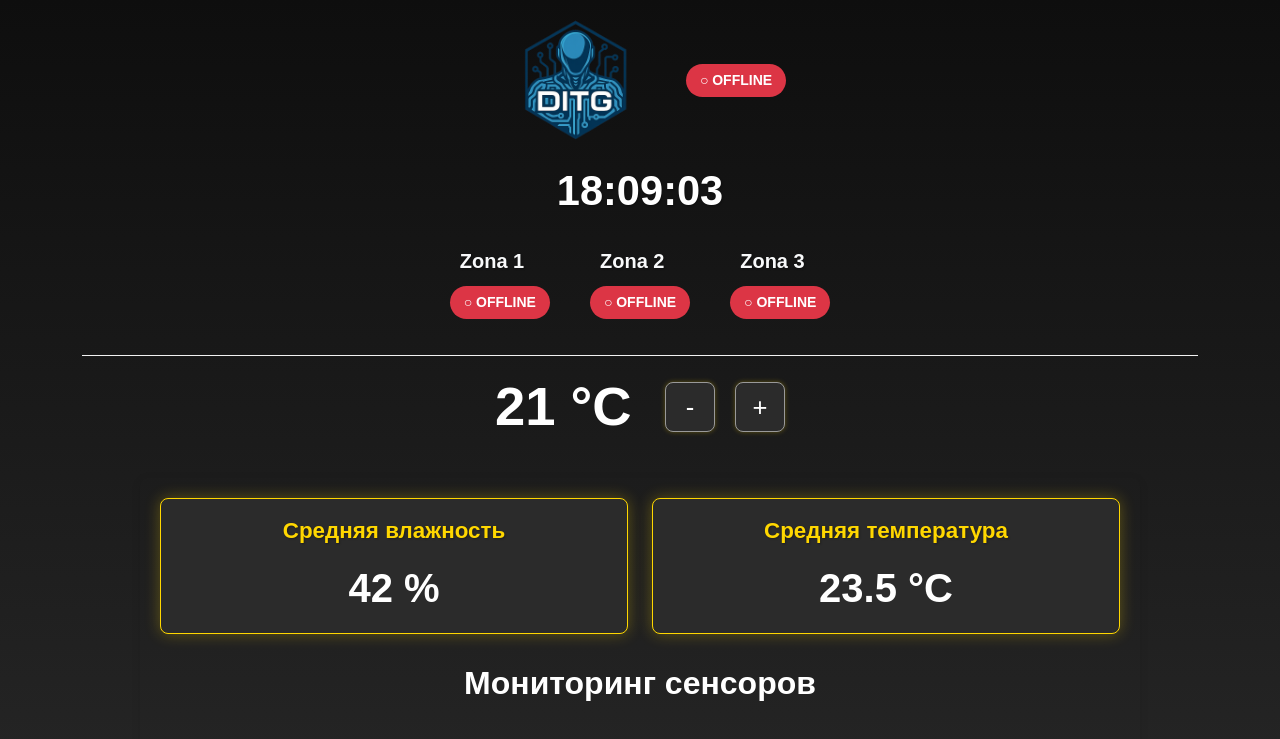
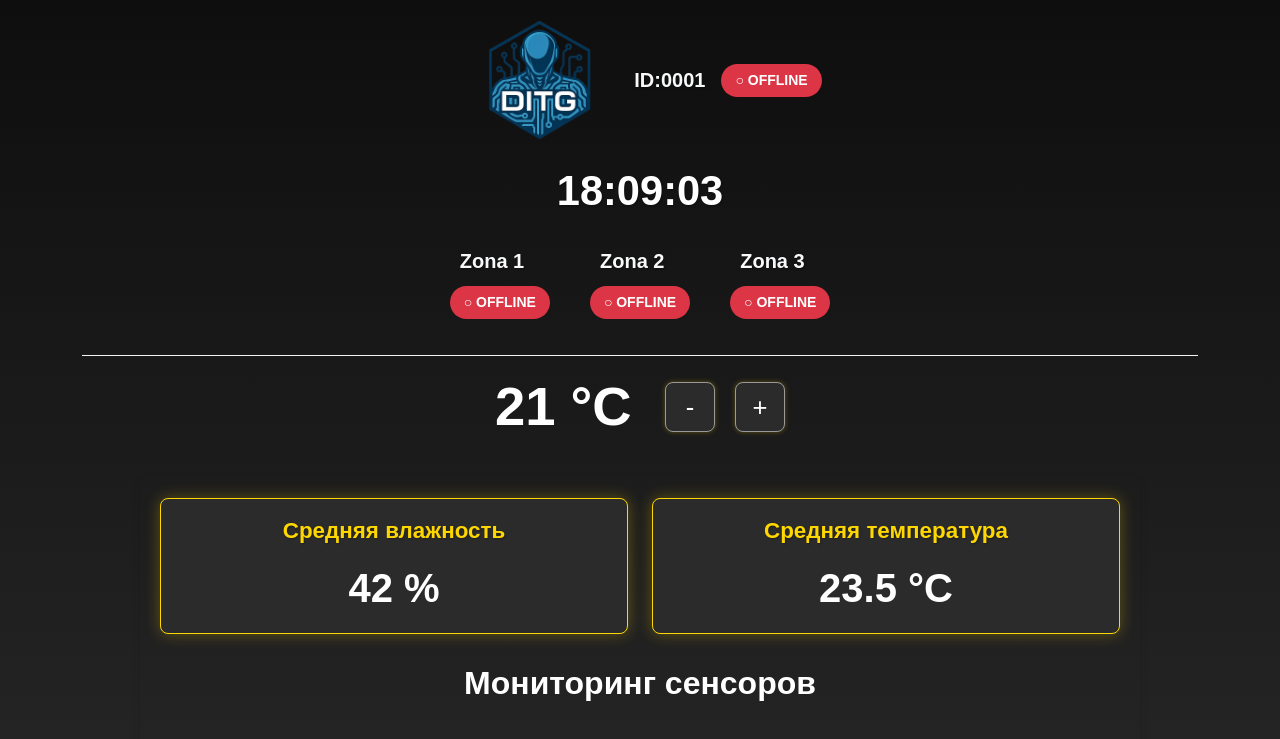
Before and after one commit to DITGDIGENTIS/ditgdigentis, a Next.js app: page / in a window 1280 px wide. Shown: the top 739 px of the page. Built offline with nearby package versions, Linux system fonts and the light colour scheme; no server answers.

Commit message:
zona temperature

```diff
--- a/src/app/page.tsx
+++ b/src/app/page.tsx
@@ -101,7 +101,7 @@ export default function Home() {
             height={160}
             className="ditg-logo"
           />
-          <span className="indicator-label fw-bold fs-5 text-light"></span>
+          <span className="indicator-label fw-bold fs-5 text-light">ID:0001</span>
           <span
             className={`status-indicator ${isOnline ? "online" : "offline"}`}
             title={isOnline ? "Online" : "Offline"}
```
